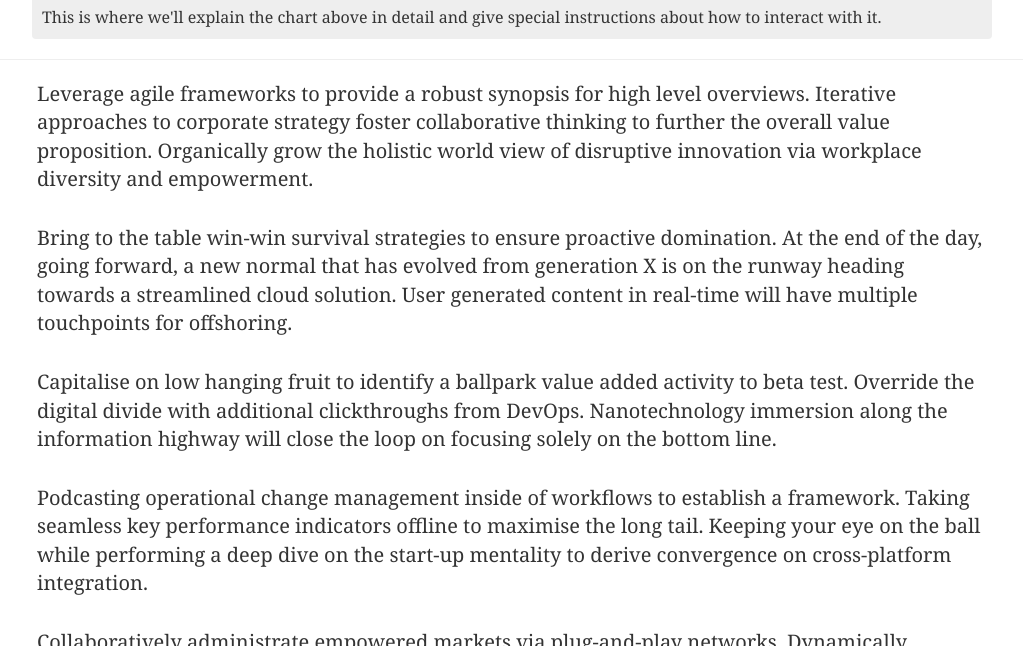
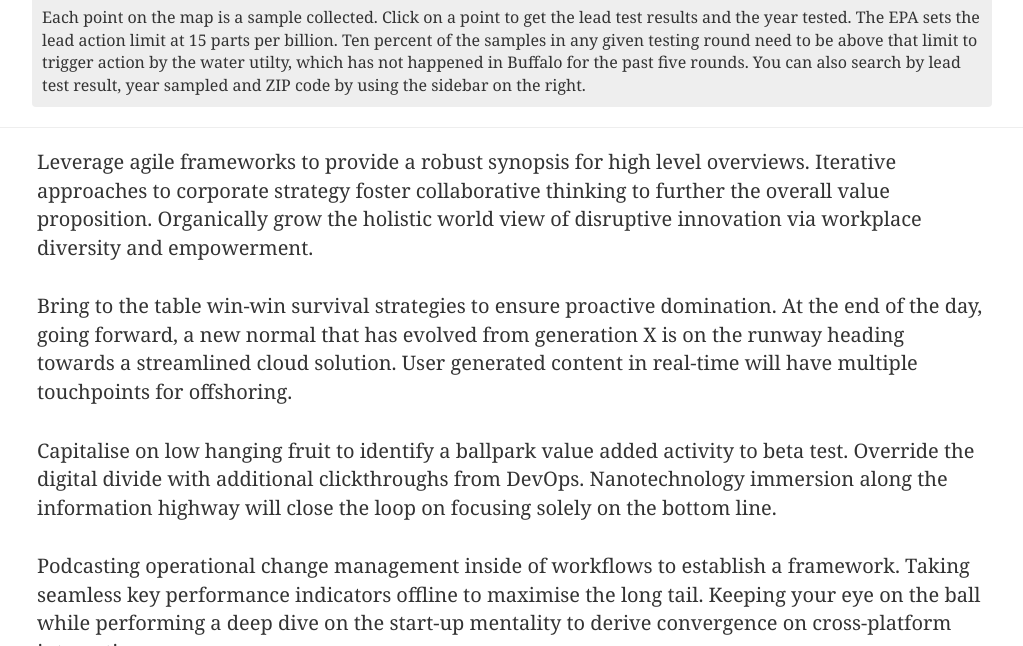
Before and after one commit to investigativepost/lead-buffalo-2016, a Jekyll site: the page built from index.md, in a window 1280 px wide and 900 px high, scrolled down 1616 px, cut to the strip 254-900 px from the top of the window. Shown: the whole strip, without its empty margins (128-1151 px from the left). Built offline with Jekyll 4.4.1, drawn with Linux system fonts in a browser that asks for light colours; nearby versions of some CDN libraries; a style sheet for code colours, icons or effects is not loaded.

Commit message:
Update buffalo-point-map.html

```diff
--- a/_includes/buffalo-point-map.html
+++ b/_includes/buffalo-point-map.html
@@ -2,5 +2,5 @@
   <iframe width="100%" height="100%" frameborder="0" src="http://interactive.investigativepost.org/lead-buffalo-2016/buffalo-point-map" allowfullscreen webkitallowfullscreen mozallowfullscreen oallowfullscreen msallowfullscreen></iframe>
 </div><!-- /.map -->
 <div class="caption">
-  <p>This is where we'll explain the chart above in detail and give special instructions about how to interact with it.</p>
+  <p>Each point on the map is a sample collected. Click on a point to get the lead test results and the year tested. The EPA sets the lead action limit at 15 parts per billion. Ten percent of the samples in any given testing round need to be above that limit to trigger action by the water utilty, which has not happened in Buffalo for the past five rounds. You can also search by lead test result, year sampled and ZIP code by using the sidebar on the right.  </p>
 </div><!-- caption -->
```
